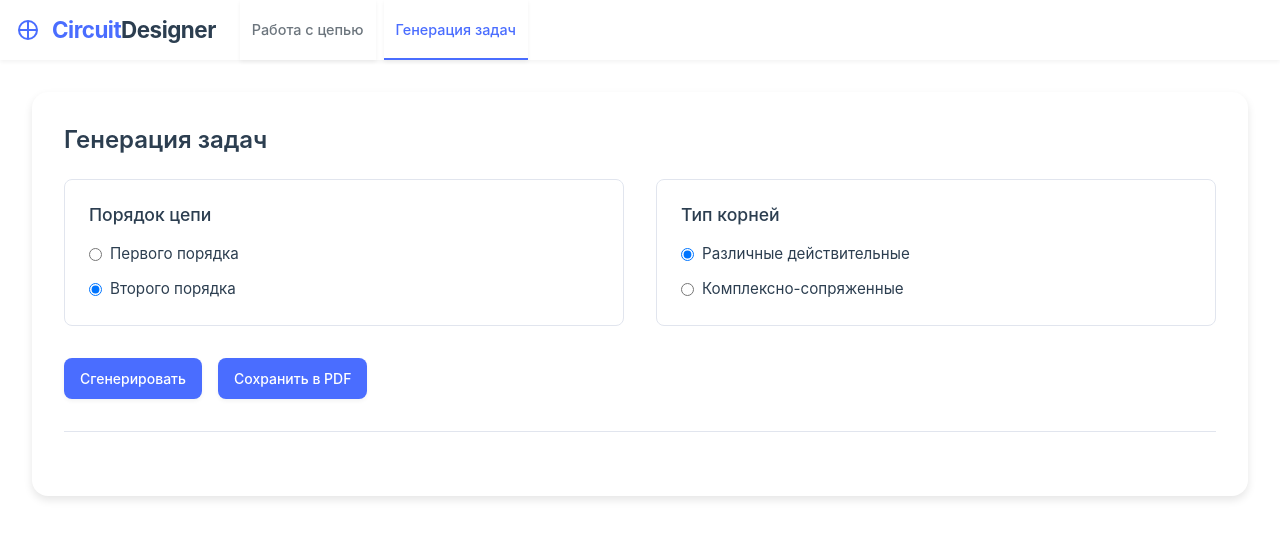
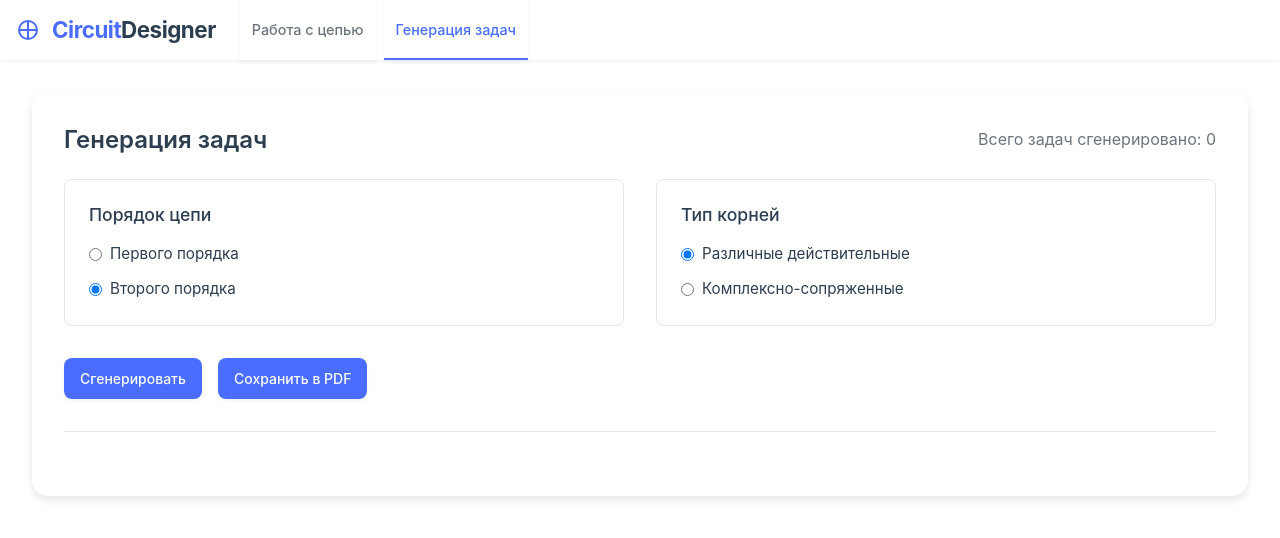
Before and after one commit to Alexandr-Obraztsov/apec-frontend, a React (Vite) app: page / in a window 1280 px wide. Both pictures are taken after a click on the button "Генерация задач". Shown: the top 538 px of the page. Built offline with nearby package versions, Linux system fonts and the light colour scheme; what better-react-mathjax would draw is missing.

Commit message:
feat: обновлен компонент TaskGenerator с добавлением счетчика задач и улучшением стилей модального окна

```diff
--- a/src/components/TaskGenerator.tsx
+++ b/src/components/TaskGenerator.tsx
@@ -34,6 +34,16 @@ const Title = styled.h2`
 	margin: 0 0 1.5rem 0;
 	font-size: 1.5rem;
 	font-weight: 600;
+	display: flex;
+	align-items: center;
+	justify-content: space-between;
+	gap: 1rem;
+`
+
+const TaskCounter = styled.span`
+	color: var(--text-secondary);
+	font-size: 1rem;
+	font-weight: normal;
 `
 
 const OptionsGrid = styled.div`
@@ -230,11 +240,43 @@ const ModalContent = styled.div`
 	background: var(--surface-color);
 	border-radius: var(--radius-lg);
 	padding: 2rem;
-	max-width: 800px;
+	max-width: 1000px;
 	width: 90%;
 	max-height: 90vh;
 	overflow-y: auto;
 	position: relative;
+	display: flex;
+	flex-direction: column;
+	gap: 2rem;
+`
+
+const ModalImage = styled(TaskImage)`
+	width: 100%;
+	height: 400px;
+	margin: 0;
+`
+
+const ElementBlock = styled.div`
+	padding-bottom: 1.5rem;
+	border-bottom: 1px solid var(--border-color);
+
+	& > h4 {
+		font-weight: bold;
+		color: blueviolet;
+		font-size: 1.2rem;
+	}
+
+	& > div {
+		display: flex;
+		flex-direction: row;
+		align-items: center;
+		gap: 0.5rem;
+	}
+
+	&:last-child {
+		padding-bottom: 0;
+		border-bottom: none;
+	}
 `
 
 const CloseButton = styled.button`
@@ -329,7 +371,10 @@ const TaskGenerator: React.FC = () => {
 		<MathJaxContext config={mathJaxConfig}>
 			<Container>
 				<Card>
-					<Title>Генерация задач</Title>
+					<Title>
+						Генерация задач
+						<TaskCounter>Всего задач сгенерировано: {tasks.length}</TaskCounter>
+					</Title>
 
 					{error && <ErrorMessage>{error}</ErrorMessage>}
 
@@ -427,7 +472,7 @@ const TaskGenerator: React.FC = () => {
 					<Modal onClick={() => setSelectedTask(null)}>
 						<ModalContent onClick={e => e.stopPropagation()}>
 							<CloseButton onClick={() => setSelectedTask(null)}>✕</CloseButton>
-							<TaskImage src={selectedTask.imageUrl} alt='Схема цепи' />
+							<ModalImage src={selectedTask.imageUrl} alt='Схема цепи' />
 							<TaskConditions>
 								<h4>Условия:</h4>
 								<ConditionsList>
@@ -443,7 +488,7 @@ const TaskGenerator: React.FC = () => {
 							<SolutionContent>
 								{Object.entries(selectedTask.answer).map(
 									([elementName, elementEquations]) => (
-										<div key={elementName}>
+										<ElementBlock key={elementName}>
 											<h4>Элемент {elementName}:</h4>
 											{Object.entries(elementEquations).map(
 												([eqName, eqValue]) => (
@@ -455,7 +500,7 @@ const TaskGenerator: React.FC = () => {
 													</div>
 												)
 											)}
-										</div>
+										</ElementBlock>
 									)
 								)}
 							</SolutionContent>
```
